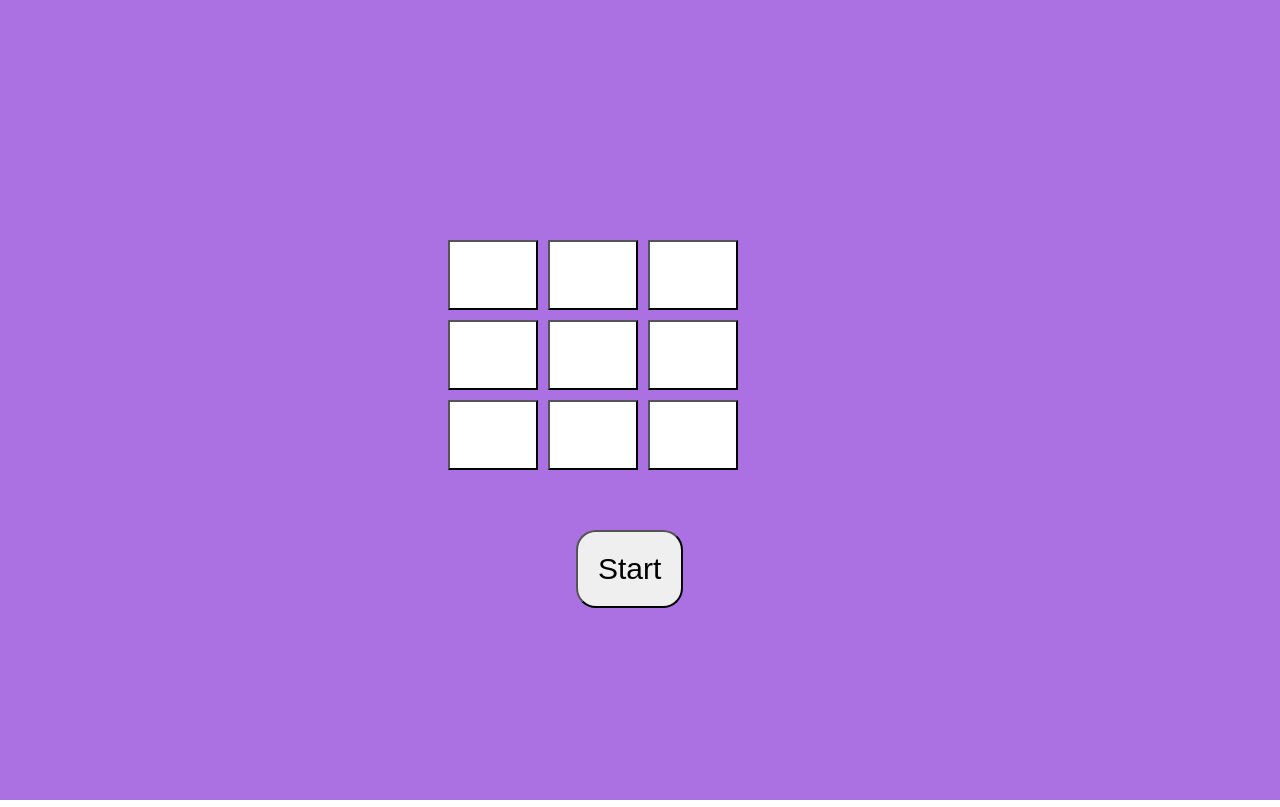
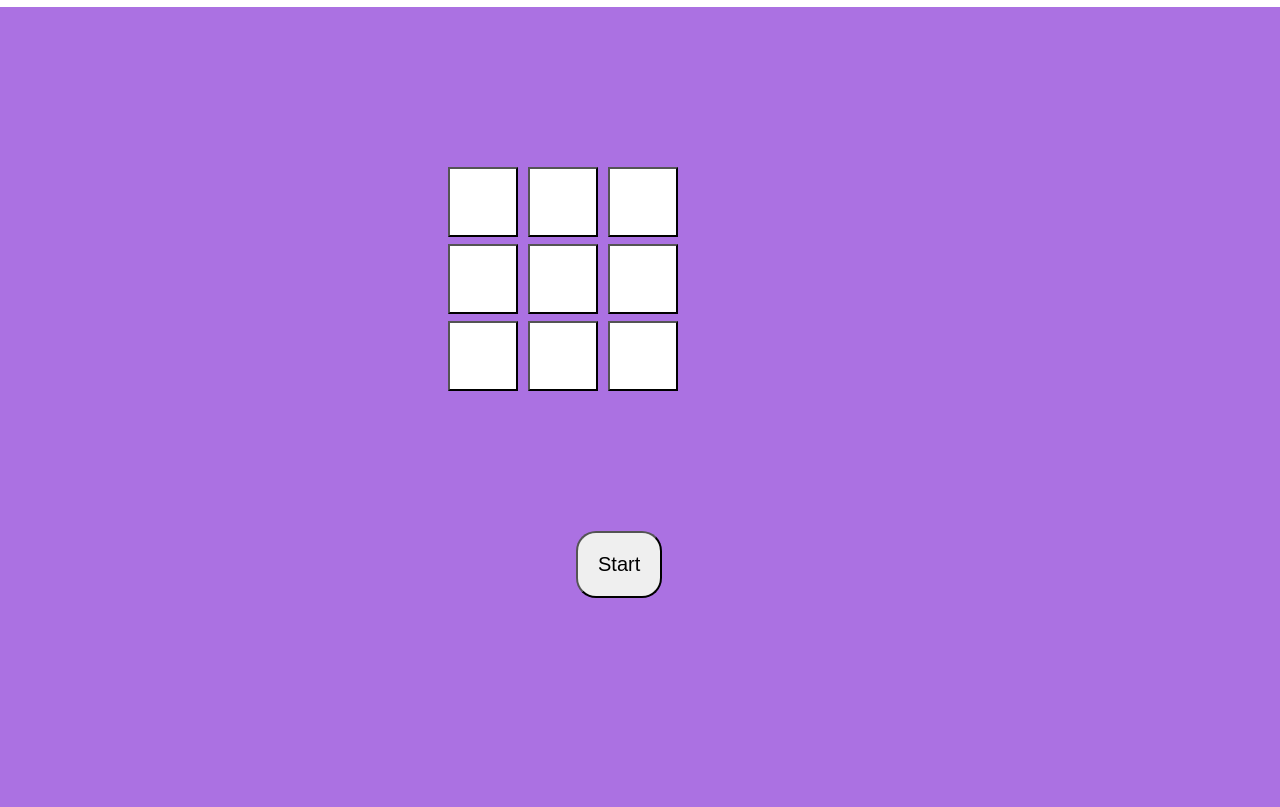
Before and after one commit to Badalthakur07/tic_tak_game, a plain HTML site: page index.html in a window 1280 px wide. Drawn offline with Linux system fonts and the light colour scheme.

Commit message:
Update index.html

```diff
--- a/index.html
+++ b/index.html
@@ -15,27 +15,27 @@
     height:100vh;
     width: 100%;
      }
-     div{
+     .boxes{
         width: 30%;
         margin-left: auto;
         margin-right: auto;
         display: flex;
-        flex-wrap: wrap;
+        margin-top: 7px;
          position: relative;
-         top:30%;
+         top:20%;
          gap:10px;
 
      }
      .btn{
-        width: 90px;
+        width: 70px;
         height: 70px;
-        font-size: 70px;
+        font-size: 60px;
         background-color: #ffff;
         color: red;
      }
      #start{
         text-align: center;
-        font-size: 30px;
+        font-size: 20px;
         position: relative;
         left: 45%;
         top:35%;
@@ -60,8 +60,8 @@
         font-size: 30px;
         color:red;
       }
-      div{
-        width: 50%;
+      .boxes{
+        width: 30%;
 
       }
       section{
@@ -78,19 +78,23 @@
 </head>
 <body>
     <section class="sec">
-        <div class="msg"></div>
-     <div >
+
+     <div class="boxes">
     <button class="btn" id="x"></button>
     <button class="btn"></button>
     <button class="btn"></button>
+    </div> <div class="boxes">
     <button class="btn"></button>
     <button class="btn"></button>
     <button class="btn"></button>
+  </div> <div class="boxes">
     <button class="btn"></button>
     <button class="btn"></button>
     <button class="btn"></button>
     </div>
-      <div id="text"></div>
+    </div>
+    <div id="text"></div>
+
       <button id="start" >Start</button>
     </section>
 
```
